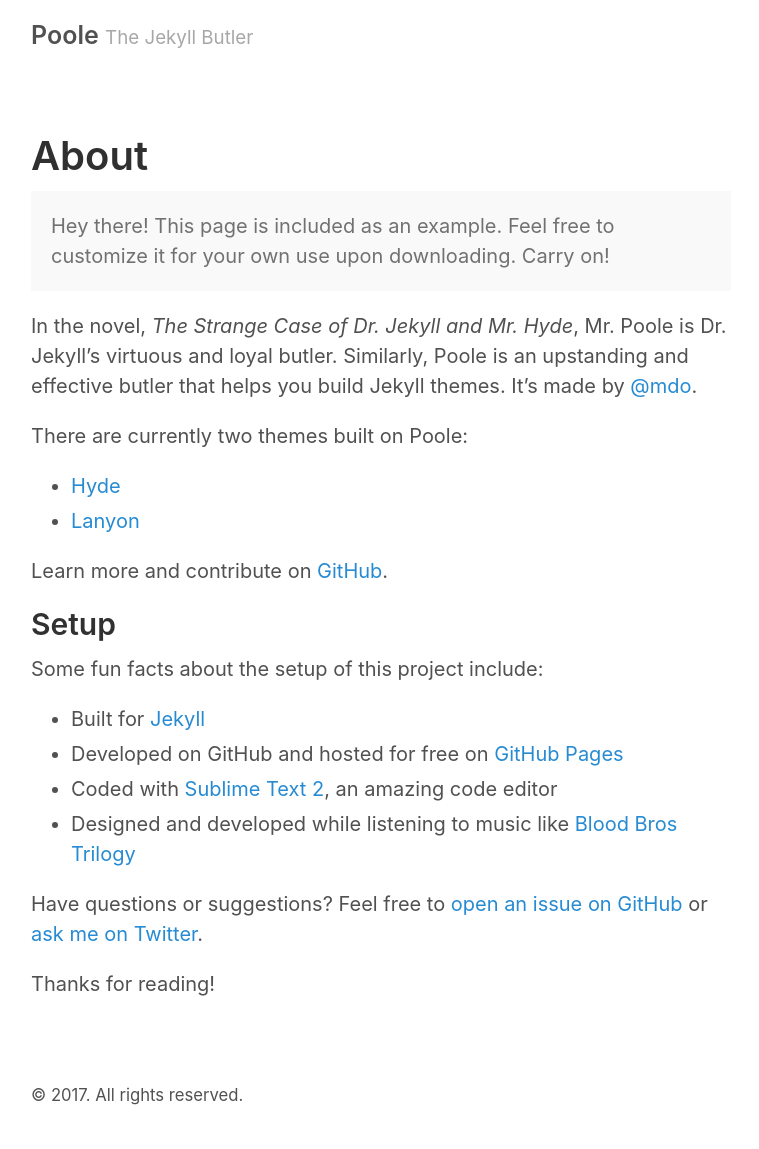
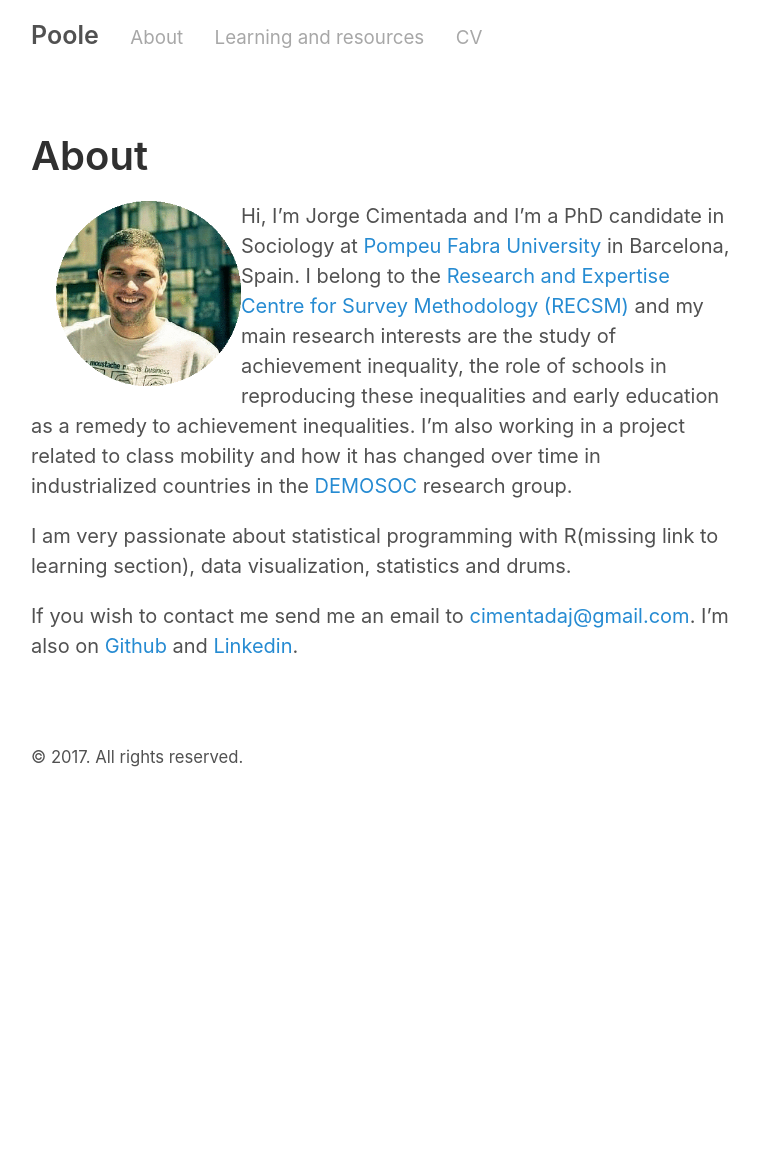
Before and after one commit to sorribas/cimentadaj.github.io, a Jekyll site: the page built from about.md, in a window 1280 px wide. Shown: the whole page, without its empty margins (259-1018 px from the left). Built offline with Jekyll 4.4.1, drawn with Linux system fonts in a browser that asks for light colours; after the commit the page ends 900 px from its top, so only the background shows below that.

Commit message:
Added new sections + testing comment from diqus

```diff
--- a/_config.yml
+++ b/_config.yml
@@ -30,3 +30,8 @@
 gems:
   - jekyll-paginate
   - jekyll-gist
+
+pages_list:
+  About: '/about'
+  Learning and resources: '/Learning and resources'
+  CV: '/CV'
--- /dev/null
+++ b/_includes/comments.html
@@ -0,0 +1,18 @@
+{% if page.comments %}
+<!-- Add Disqus comments. -->
+<div id="disqus_thread"></div>
+<script type="text/javascript">
+  /* * * CONFIGURATION VARIABLES: EDIT BEFORE PASTING INTO YOUR WEBPAGE * * */
+  var disqus_shortname = '<USERNAME>'; // required: replace example with your forum shortname
+  var disqus_identifier = "{{ site.disqusid }}{{ page.url | replace:'index.html','' }}";
+
+  /* * * DON'T EDIT BELOW THIS LINE * * */
+  (function() {
+    var dsq = document.createElement('script'); dsq.type = 'text/javascript'; dsq.async = true;
+    dsq.src = '//' + disqus_shortname + '.disqus.com/embed.js';
+    (document.getElementsByTagName('head')[0] || document.getElementsByTagName('body')[0]).appendChild(dsq);
+  })();
+</script>
+<noscript>Please enable JavaScript to view the <a href="http://disqus.com/?ref_noscript">comments powered by Disqus.</a></noscript>
+<a href="http://disqus.com" class="dsq-brlink">comments powered by <span class="logo-disqus">Disqus</span></a>
+{% endif %}
--- a/_layouts/default.html
+++ b/_layouts/default.html
@@ -8,13 +8,19 @@
     <div class="container content">
       <header class="masthead">
         <h3 class="masthead-title">
-          <a href="{{ site.baseurl }}/" title="Home">{{ site.title }}</a>
-          <small>{{ site.tagline }}</small>
+        <a href="/" title="Home">{{ site.title }}</a>
+
+        {% for page in site.pages_list %}
+          &nbsp;&nbsp;&nbsp;
+          <small><a href="{{ page[1]  }}">{{ page[0] }}</a></small>
+        {% endfor %}
         </h3>
       </header>
 
       <main>
         {{ content }}
+
+        {% include comments.html %}
       </main>
 
       <footer class="footer">
--- a/about.md
+++ b/about.md
@@ -1,30 +1,19 @@
 ---
 layout: page
 title: About
+order: 1
 ---
 
-<p class="message">
-  Hey there! This page is included as an example. Feel free to customize it for your own use upon downloading. Carry on!
-</p>
 
-In the novel, *The Strange Case of Dr. Jekyll and Mr. Hyde*, Mr. Poole is Dr. Jekyll's virtuous and loyal butler. Similarly, Poole is an upstanding and effective butler that helps you build Jekyll themes. It's made by [@mdo](https://twitter.com/mdo).
+<p>
+<div style="width: auto">
+<img src="/pics/personal_pic.png" alt="Me." style="float: left; width: 30%;max-height: 30%; PADDING-LEFT: 25px"/>
+<p>
 
-There are currently two themes built on Poole:
+<!-- above code nabbed from http://stackoverflow.com/questions/7177881/how-can-i-put-css-and-html-code-in-the-same-file and http://support2.constantcontact.com/articles/FAQ/3637 -->
 
-* [Hyde](http://hyde.getpoole.com)
-* [Lanyon](http://lanyon.getpoole.com)
+<p>Hi, I’m Jorge Cimentada and I’m a PhD candidate in Sociology at <a href="https://www.upf.edu/en/web/politiques/home" target = "_blank"> Pompeu Fabra University</a> in Barcelona, Spain. I belong to the <a href="https://www.upf.edu/survey/" target = "_blank"> Research and Expertise Centre for Survey Methodology (RECSM)</a> and my main research interests are the study of achievement inequality, the role of schools in reproducing these inequalities and early education as a remedy to achievement inequalities. I’m also working in a project related to class mobility and how it has changed over time in industrialized countries in the <a href="https://www.upf.edu/web/demosoc/" target = "_blank"> DEMOSOC</a> research group. <p>
 
-Learn more and contribute on [GitHub](https://github.com/poole).
+<p> I am very passionate about statistical programming with R(missing link to learning section), data visualization, statistics and drums.<p>
 
-## Setup
-
-Some fun facts about the setup of this project include:
-
-* Built for [Jekyll](http://jekyllrb.com)
-* Developed on GitHub and hosted for free on [GitHub Pages](https://pages.github.com)
-* Coded with [Sublime Text 2](http://sublimetext.com), an amazing code editor
-* Designed and developed while listening to music like [Blood Bros Trilogy](https://soundcloud.com/maddecent/sets/blood-bros-series)
-
-Have questions or suggestions? Feel free to [open an issue on GitHub](https://github.com/poole/poole/issues/new) or [ask me on Twitter](https://twitter.com/mdo).
-
-Thanks for reading!
+<p> If you wish to contact me send me an email to <a href="mailto:cimentadaj@gmail.com"> cimentadaj@gmail.com</a>. I’m also on <a href= "https://github.com/cimentadaj" target = "_blank"> Github </a> and <a href = "https://www.linkedin.com/in/jorge-cimentada-1740877a/" target = "_blank">Linkedin</a>.<p>
```
Also changed, not shown: CV.md (added, +60 -0 lines), Learning and resources.md (added, +29 -0 lines), _posts/2016-01-03-introduction.md (+1 -0 lines), pics/personal_pic.png (added), pics/teaching_r.jpg (added), 1 other file.
